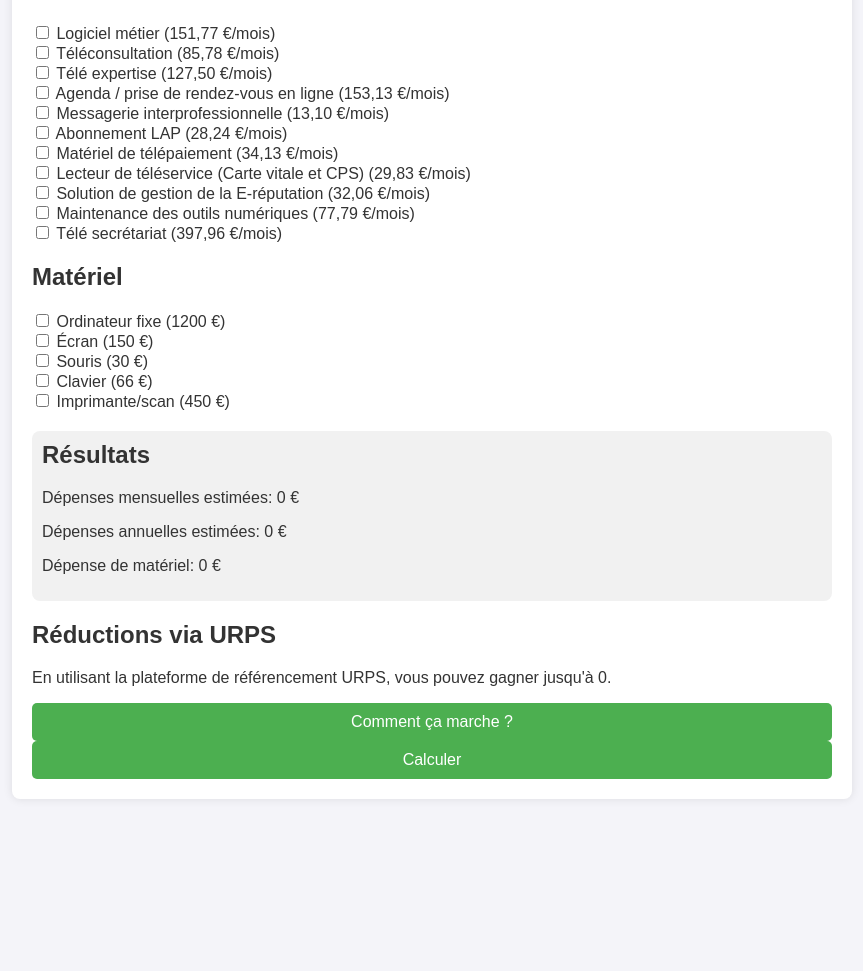
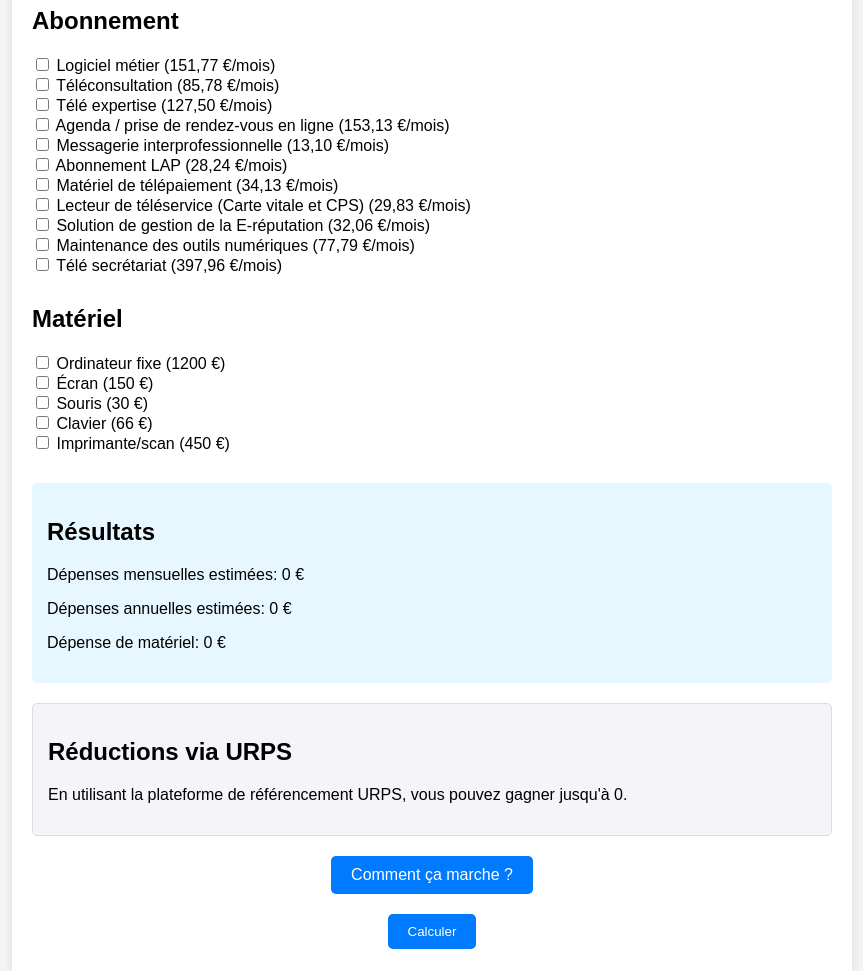
Before and after one commit to SuperBroux/Simulateur-co-ts-du-num-rique, a plain HTML site: page index.html in a window 1280 px wide. Shown: the part 143-1114 px from the top of the page, without its empty margins (208-1071 px from the left). Before the commit the page ends 962 px from the top, so only its background shows below. Drawn offline with Linux system fonts and the light colour scheme.

Commit message:
Update style.css

```diff
--- a/style.css
+++ b/style.css
@@ -1,41 +1,72 @@
+/* General styles */
 body {
     font-family: Arial, sans-serif;
-    background-color: #f4f4f9;
-    color: #333;
     margin: 0;
-    padding: 20px;
+    padding: 0;
+    box-sizing: border-box;
+    background-color: #f4f4f4;
 }
 
 .container {
     max-width: 800px;
-    margin: auto;
-    background: white;
+    margin: 50px auto;
     padding: 20px;
-    border-radius: 8px;
-    box-shadow: 0 0 10px rgba(0,0,0,0.1);
+    background-color: white;
+    border-radius: 5px;
+    box-shadow: 0px 0px 10px rgba(0, 0, 0, 0.1);
 }
 
 h1 {
     text-align: center;
+    color: #333;
+}
+
+.category {
+    margin-bottom: 30px;
+}
+
+/* Results Section */
+#results {
+    background-color: #e6f7ff;
+    padding: 15px;
+    border-radius: 5px;
     margin-bottom: 20px;
 }
 
-.expense-item {
-    display: flex;
-    align-items: center;
-    margin-bottom: 15px;
+/* URPS Savings Section */
+#urpsSavingsSection {
+    background-color: #f4f4f9;
+    padding: 15px;
+    border: 1px solid #ddd;
+    border-radius: 5px;
+    margin-top: 20px;
 }
 
-.expense-item label {
-    flex: 1;
-    margin-left: 10px;
+/* Button */
+button {
+    display: block;
+    margin: 20px auto;
+    padding: 10px 20px;
+    background-color: #007bff;
+    color: white;
+    border: none;
+    border-radius: 5px;
+    cursor: pointer;
 }
 
-button {
-    display: block;
-    width: 100%;
-    padding: 10px;
-    background-color: #4CAF50;
+button:hover {
+    background-color: #0056b3;
+}
+
+/* "Comment ça marche?" Button */
+.info-section {
+    margin-top: 20px;
+    text-align: center;
+}
+
+.info-section button {
+    padding: 10px 20px;
+    background-color: #007bff;
     color: white;
     border: none;
     border-radius: 5px;
@@ -43,17 +74,6 @@ button {
     cursor: pointer;
 }
 
-button:hover {
-    background-color: #45a049;
+.info-section button:hover {
+    background-color: #0056b3;
 }
-
-#results {
-    margin-top: 20px;
-    padding: 10px;
-    background-color: #f1f1f1;
-    border-radius: 8px;
-}
-
-#results h2 {
-    margin-top: 0;
-}
```
